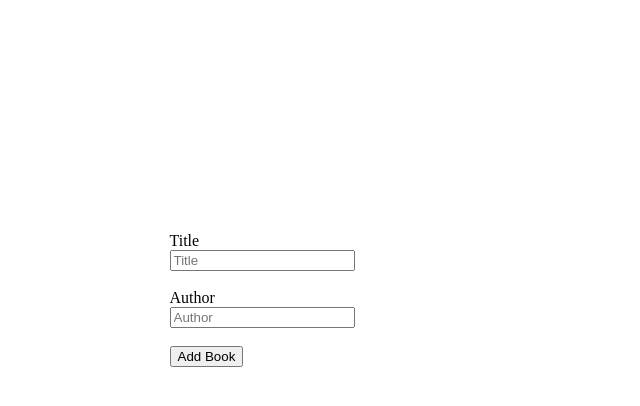
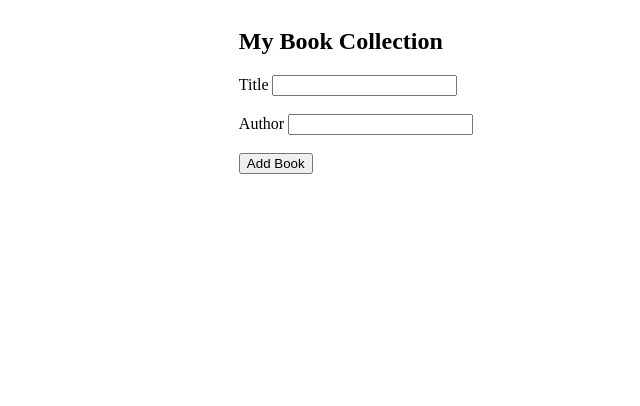
Before and after one commit to Zohra-Neda/Awesome-Books, a plain HTML site: page index.html in a window 1280 px wide. Shown: the whole page, without its empty margins (284-924 px from the left). Drawn offline with Linux system fonts and the light colour scheme.

Commit message:
Update index.html file

```diff
--- a/index.html
+++ b/index.html
@@ -10,27 +10,17 @@
 <body>
     <div class="container">
         <section>
-            <table>
-                <thead>
-                    <tr>
-                        <!-- <th>Title</th>
-                        <th>Author</th>
-                        <th>Delete</th> -->
-                    </tr>
-                </thead>
-                <tbody id="book-list"></tbody>
-            </table>
-        </section>
-        <section>
-            <div class="form-container">
+            <div id="book-list"></div>
+
+            <h1>My Book Collection</h1>
                 <form id="book-form">
-                    <label for="title">Title</label>
-                    <input type="text" id="title" placeholder="Title"><br><br>
-                    <label for="author">Author</label>
-                    <input type="text" id="author" placeholder="Author"><br><br>
-                    <input type="submit" value="Add Book">
+                <label for="title">Title</label>
+                <input type="text" id="title" name="title"><br><br>
+                <label for="author">Author</label>
+                <input type="text" id="author" name="author"><br><br>
+                <button type="submit" id="add-book-button">Add Book</button>
                 </form>
-            </div>
+
         </section>
     </div>
     <script src="./script.js"></script>
```
